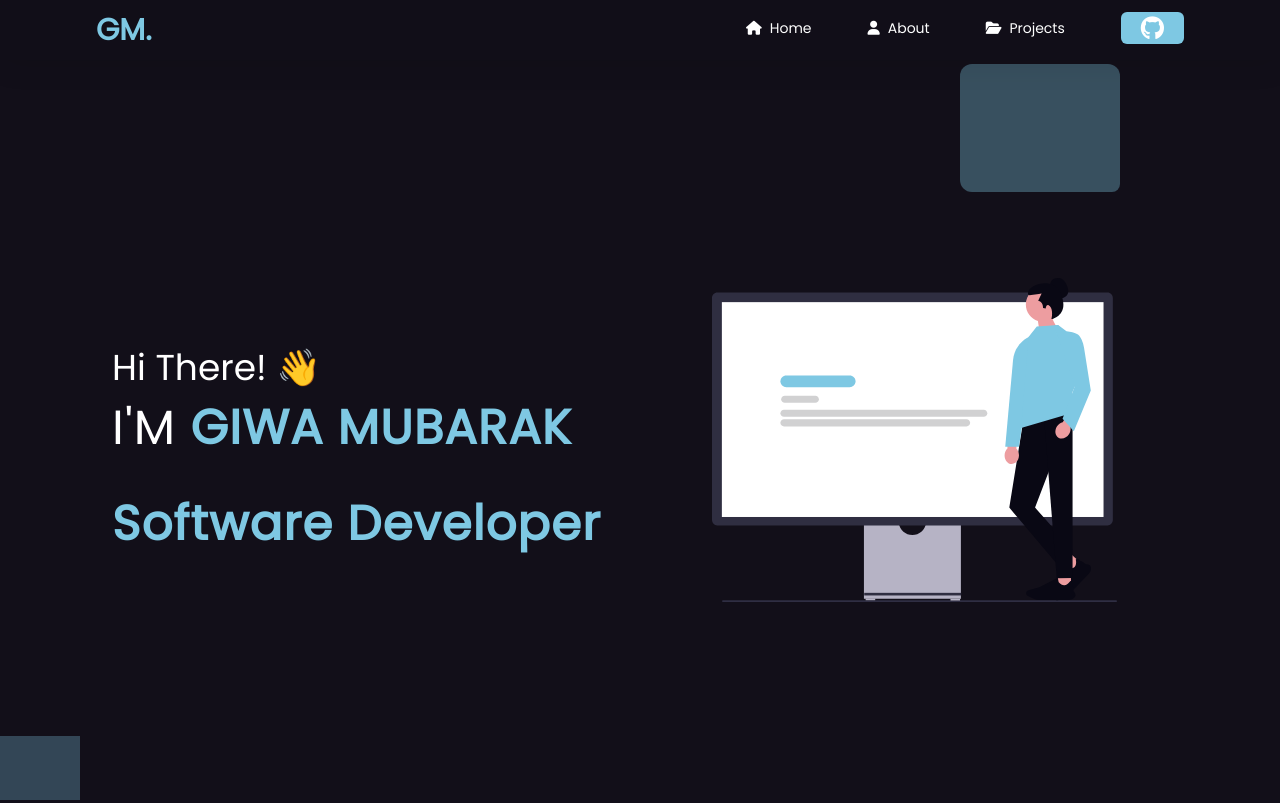
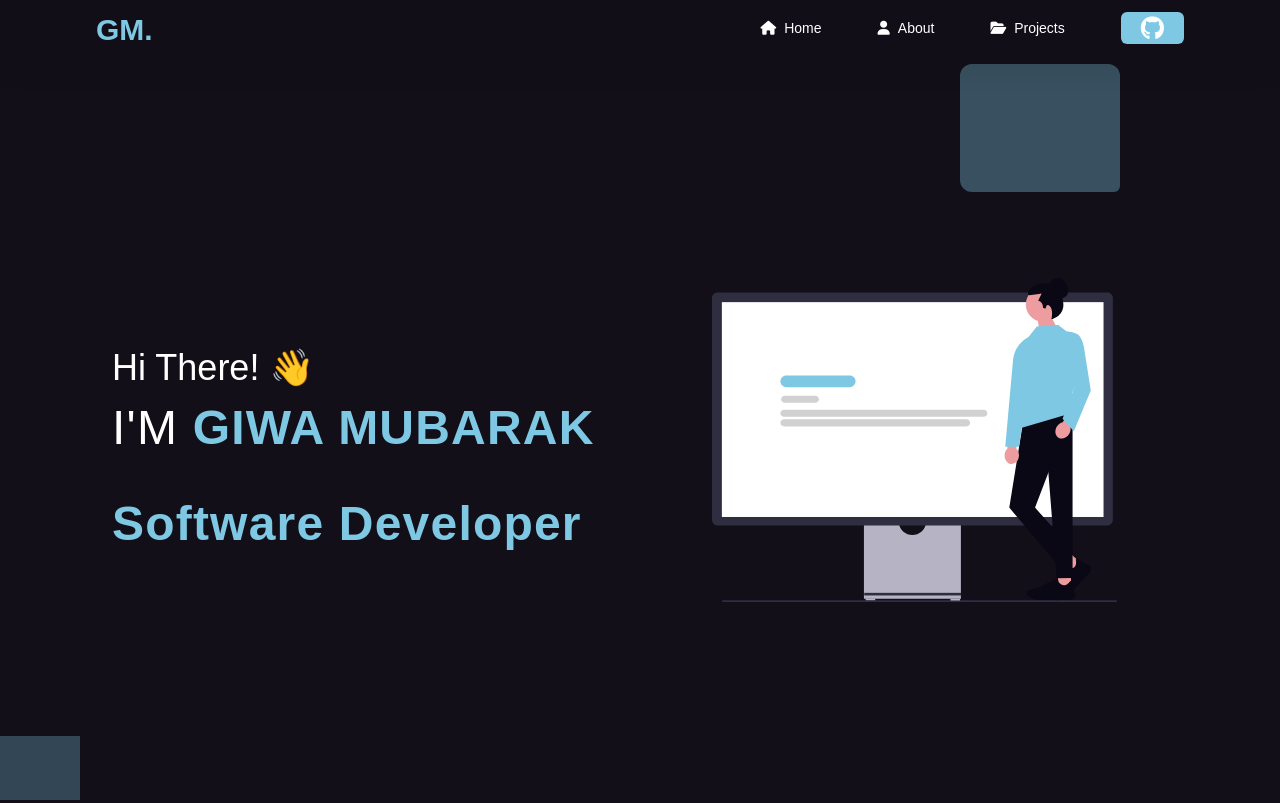
Before and after one commit to Veteranalpha/portfolio, a website: page index.html in a window 1280 px wide. Shown: the top 803 px of the page. Drawn offline with Linux system fonts and the light colour scheme.

Commit message:
tailwind issue

```diff
--- a/index.html
+++ b/index.html
@@ -7,8 +7,8 @@
     <meta name="viewport" content="width=device-width, initial-scale=1.0">
     <title>MY PORTFOLIO || @veteran</title>
     <script src="https://kit.fontawesome.com/652ab1c570.js" crossorigin="anonymous"></script>
-    <link href="\src\output.css" rel="stylesheet">
-    <link rel="stylesheet" href="src/input.css">
+    <link href="src/output.css" rel="stylesheet">
+    <!-- <link rel="stylesheet" href="src/input.css"> -->
 </head>
 <body>
 
```
Also changed, not shown: src/output.css.
